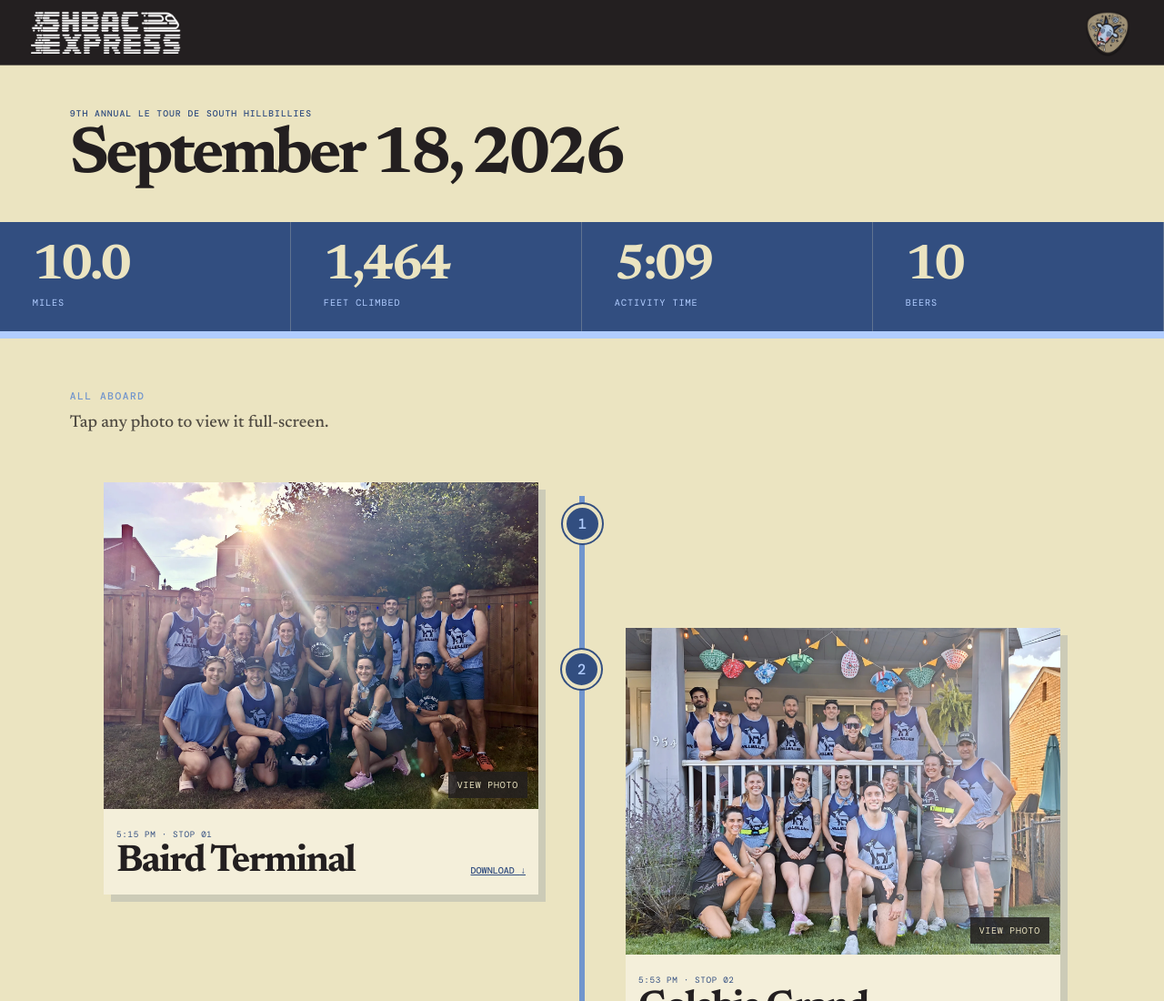
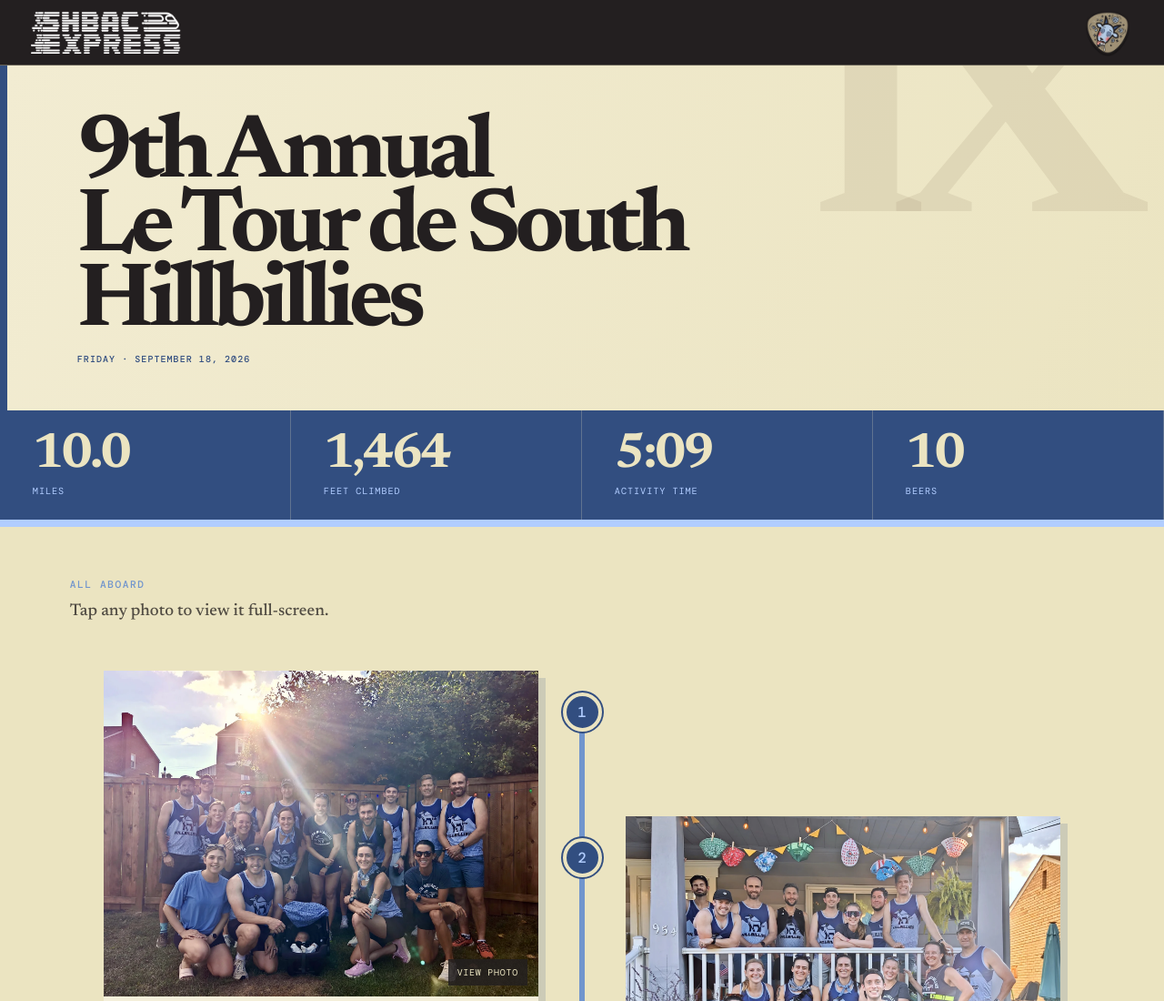
Before and after one commit to goleb1/goatpath, a React (Vite) app: page / in a window 1280 px wide. Shown: the top 1100 px of the page at 91% size. Built offline with nearby package versions, Linux system fonts and the light colour scheme.

Commit message:
Refine archive masthead and route rail (#11)

```diff
--- a/src/ArchiveApp.tsx
+++ b/src/ArchiveApp.tsx
@@ -54,8 +54,8 @@ export default function ArchiveApp() {
 
     <main>
       <section className="archive-date">
-        <p>9TH ANNUAL LE TOUR DE SOUTH HILLBILLIES</p>
-        <h1>September 18, 2026</h1>
+        <h1>9th Annual<br />Le Tour de South Hillbillies</h1>
+        <p>FRIDAY · SEPTEMBER 18, 2026</p>
       </section>
 
       <section className="archive-stats" aria-label="Activity statistics">
--- a/src/index.css
+++ b/src/index.css
@@ -22,9 +22,10 @@ button:focus-visible, a:focus-visible { outline: 3px solid #fff; outline-offset:
 .archive-header img:first-child { width: min(168px, 44vw); max-height: 49px; object-fit: contain; object-position: left; filter: brightness(0) invert(1); }
 .archive-header img:last-child { width: 48px; height: 48px; object-fit: contain; filter: drop-shadow(0 2px 0 rgba(0,0,0,.3)); }
 .archive-shell main { width: 100%; }
-.archive-date { padding: 30px 18px 24px; }
-.archive-date p { margin: 0 0 7px; color: var(--chambray); font-size: .61rem; font-weight: 500; letter-spacing: .1em; }
-.archive-date h1 { margin: 0; font-size: clamp(2.35rem, 10vw, 4.5rem); line-height: .95; letter-spacing: -.055em; }
+.archive-date { position: relative; min-height: 230px; display: flex; flex-direction: column; justify-content: end; padding: 34px 18px 30px; overflow: hidden; background: linear-gradient(115deg, #f2ecd2, var(--paper)); border-left: 8px solid var(--chambray); }
+.archive-date::after { content: 'IX'; position: absolute; right: -8px; top: -38px; color: rgba(160,147,118,.18); font: 700 13rem/.85 'Newsreader', Georgia, serif; letter-spacing: -.12em; }
+.archive-date p { position: relative; z-index: 1; order: 2; margin: 14px 0 0; color: var(--chambray); font-size: .63rem; font-weight: 500; letter-spacing: .1em; }
+.archive-date h1 { position: relative; z-index: 1; max-width: 760px; margin: 0; font-size: clamp(2.75rem, 12vw, 6.2rem); line-height: .82; letter-spacing: -.065em; }
 .eyebrow { margin: 0 0 10px; color: var(--danube); font-size: .7rem; font-weight: 500; letter-spacing: .14em; text-transform: uppercase; }
 h1, h2, h3 { font-family: 'Newsreader', Georgia, serif; }
 .archive-button { min-height: 50px; display: inline-flex; align-items: center; justify-content: center; padding: 13px 18px; color: inherit; text-decoration: none; font-size: .72rem; font-weight: 500; text-transform: uppercase; letter-spacing: .06em; }
@@ -37,9 +38,10 @@ h1, h2, h3 { font-family: 'Newsreader', Georgia, serif; }
 .archive-stats span { margin-top: 8px; color: var(--sail); font-size: .64rem; text-transform: uppercase; letter-spacing: .09em; }
 .archive-intro { max-width: 860px; padding: 38px 18px 24px; }
 .archive-intro > p:last-child { margin: 0; color: #514c43; font-family: 'Newsreader', Georgia, serif; font-size: 1.15rem; line-height: 1.4; }
-.photo-line { position: relative; width: min(100%, 1180px); margin: 0 auto; padding: 10px 16px 90px 68px; list-style: none; }
-.photo-line::before { content: ''; position: absolute; top: 34px; bottom: 0; left: 35px; width: 5px; background: var(--danube); }
+.photo-line { position: relative; width: min(100%, 1180px); margin: 0 auto; padding: 10px 16px 90px 68px; overflow: hidden; list-style: none; }
+.photo-line::before { content: ''; position: absolute; z-index: 0; top: 47.5px; bottom: 0; left: 35.5px; width: 5px; background: var(--danube); transform: translateX(-50%); }
 .photo-stop { position: relative; margin: 0 0 56px; }
+.photo-stop:last-child::after { content: ''; position: absolute; z-index: 1; top: 37.5px; left: -37.5px; width: 10px; height: calc(100% + 500px); background: var(--paper); }
 .photo-stop__marker { position: absolute; top: 16px; left: -54px; z-index: 2; width: 43px; height: 43px; display: grid; place-items: center; color: var(--sail); background: var(--chambray); border: 4px solid var(--paper); border-radius: 50%; box-shadow: 0 0 0 2px var(--chambray); font-weight: 500; }
 .photo-stop article { background: #f4efda; box-shadow: 8px 8px 0 rgba(50,78,128,.17); }
 .photo-stop__image { position: relative; width: 100%; display: block; padding: 0; overflow: hidden; border: 0; background: var(--ink); cursor: zoom-in; }
@@ -70,16 +72,18 @@ h1, h2, h3 { font-family: 'Newsreader', Georgia, serif; }
 .lightbox__caption a { color: var(--sail); font-size: .66rem; text-transform: uppercase; }
 @media (min-width: 760px) {
   .archive-header { padding-inline: 34px; }
-  .archive-date { padding: 46px 6vw 38px; }
+  .archive-date { min-height: 330px; padding: 58px 6vw 50px; }
+  .archive-date::after { right: 5vw; top: -72px; font-size: 22rem; }
   .archive-stats { grid-template-columns: repeat(4, 1fr); }
   .archive-stats div { padding: 25px 2.8vw; border-bottom: 0; }
   .archive-intro { padding: 56px 6vw 32px; }
   .photo-line { padding: 20px 5vw 130px; display: grid; grid-template-columns: 1fr 1fr; gap: 80px 96px; }
-  .photo-line::before { left: 50%; top: 35px; width: 6px; transform: translateX(-3px); }
+  .photo-line::before { left: 50%; top: 65.5px; width: 6px; transform: translateX(-50%); }
   .photo-stop { width: 100%; margin: 0; }
   .photo-stop:nth-child(even) { margin-top: 160px; }
-  .photo-stop__marker { top: 24px; left: auto; right: -70px; }
-  .photo-stop:nth-child(even) .photo-stop__marker { right: auto; left: -70px; }
+  .photo-stop__marker { top: 24px; left: auto; right: -69.5px; }
+  .photo-stop:nth-child(even) .photo-stop__marker { right: auto; left: -69.5px; }
+  .photo-stop:last-child::after { top: 45.5px; left: -53px; width: 10px; }
   .archive-download { padding: 56px 7vw 66px; }
   .archive-shell footer { flex-direction: row; justify-content: space-between; padding: 28px 34px; }
   .lightbox__inner { grid-template-columns: 80px minmax(0,1fr) 80px; padding: 60px 24px 18px; }
```
